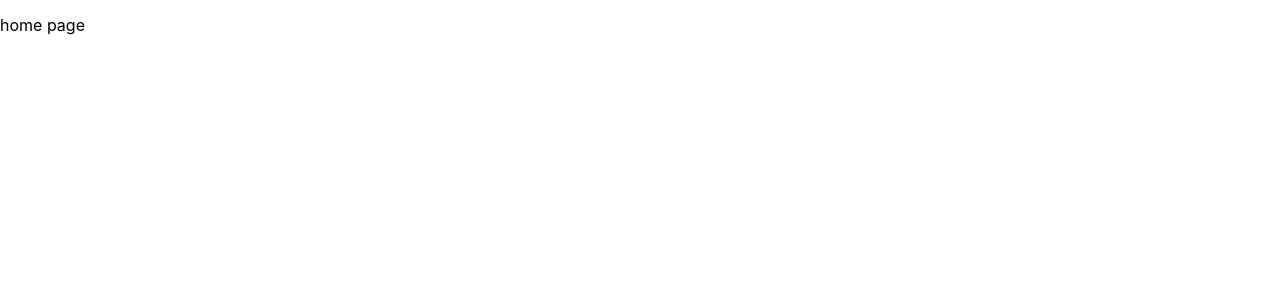
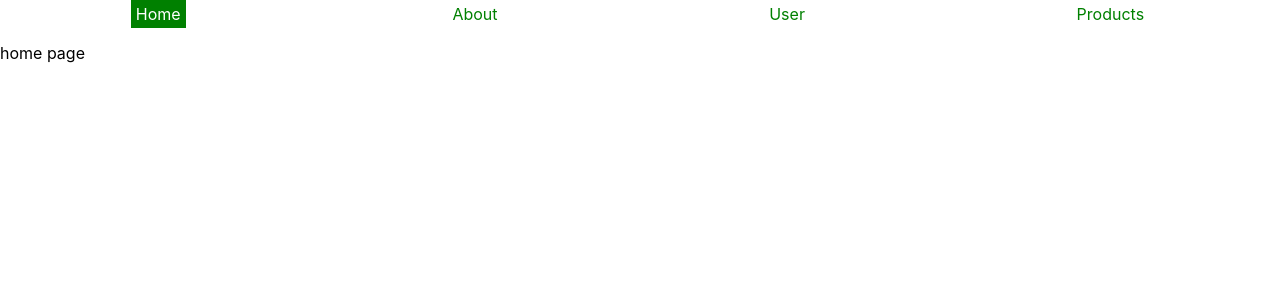
Before and after one commit to react-custom-projects/react-router-v6, a React app: page /home in a window 1280 px wide. Shown: the top 300 px of the page. Built offline with nearby package versions, Linux system fonts and the light colour scheme.

Commit message:
add header

```diff
--- a/src/App.jsx
+++ b/src/App.jsx
@@ -1,12 +1,15 @@
-import React, { lazy } from 'react';
+import React from 'react';
+import { Routes, Route, Navigate } from 'react-router-dom';
 import { hot } from 'react-hot-loader/root';
 //error boundary
 import { ErrorBoundary } from 'react-error-boundary';
 //error boundary fallback
 import ErrorBoundaryFallback from './js/generic/ErrorBoundaryFallback';
-import { Routes, Route, Navigate } from 'react-router-dom';
+//routes
+import { routes } from './js/routing/routingConstants/RoutesConfig';
 import { getHomePageUrl } from './js/routing/routingConstants/AppUrls';
-import { routes } from './js/routing/routingConstants/RoutesConfig';
+//containers
+import Header from './js/containers/Header';
 
 const App = () => (
 	<ErrorBoundary
@@ -16,6 +19,7 @@ const App = () => (
 			console.log('Try again clicked');
 		}}
 	>
+		<Header />
 		<Routes>
 			<Route path="/" element={<Navigate to={getHomePageUrl()} />} />
 			{routes.map((el) => (
--- /dev/null
+++ b/src/js/containers/Header.jsx
@@ -0,0 +1,20 @@
+import React from 'react';
+import { NavLink } from 'react-router-dom';
+//routes config
+import { routes } from '../routing/routingConstants/RoutesConfig';
+
+const Header = () => (
+	<header className="header">
+		{routes.map((el) => (
+			<NavLink
+				key={el.path}
+				to={el.path}
+				className={(navData) => (navData.isActive ? 'active' : '')}
+			>
+				{el.label}
+			</NavLink>
+		))}
+	</header>
+);
+
+export default Header;
--- a/src/js/routing/routingConstants/AppUrls.js
+++ b/src/js/routing/routingConstants/AppUrls.js
@@ -2,7 +2,7 @@ export const getHomePageUrl = () => 'home';
 
 export const getAboutPageUrl = () => 'about';
 
-export const getProductsPageUrl = () => 'products/*';
+export const getProductsPageUrl = () => 'products';
 
 export const getProductPageUrl = () => 'product';
 
--- a/src/js/routing/routingConstants/RoutesConfig.js
+++ b/src/js/routing/routingConstants/RoutesConfig.js
@@ -15,12 +15,13 @@ import ProductsPage from '../../containers/pages/ProductsPage';
 import UserPage from '../../containers/pages/UserPage';
 
 export const routes = [
-	{ path: getHomePageUrl(), element: <HomePage /> },
-	{ path: getAboutPageUrl(), element: <AboutPage /> },
-	{ path: getUserPageUrl(), element: <UserPage /> },
+	{ path: getHomePageUrl(), element: <HomePage />, label: 'Home' },
+	{ path: getAboutPageUrl(), element: <AboutPage />, label: 'About' },
+	{ path: getUserPageUrl(), element: <UserPage />, label: 'User' },
 	{
 		path: getProductsPageUrl(),
 		element: <ProductsPage />,
+		label: 'Products',
 		children: [{ path: getProductPageUrl(), element: <ProductPage /> }],
 	},
 ];
--- a/src/scss/_containers.scss
+++ b/src/scss/_containers.scss
@@ -0,0 +1 @@
+@import './containers/header';
--- /dev/null
+++ b/src/scss/containers/_header.scss
@@ -0,0 +1,19 @@
+header {
+	display: flex;
+	justify-content: space-around;
+
+	a {
+		text-decoration: none;
+		color: green;
+		padding: 5px;
+
+		&:hover {
+			text-decoration: underline;
+		}
+
+		&.active {
+			color: white;
+			background-color: green;
+		}
+	}
+}
```
